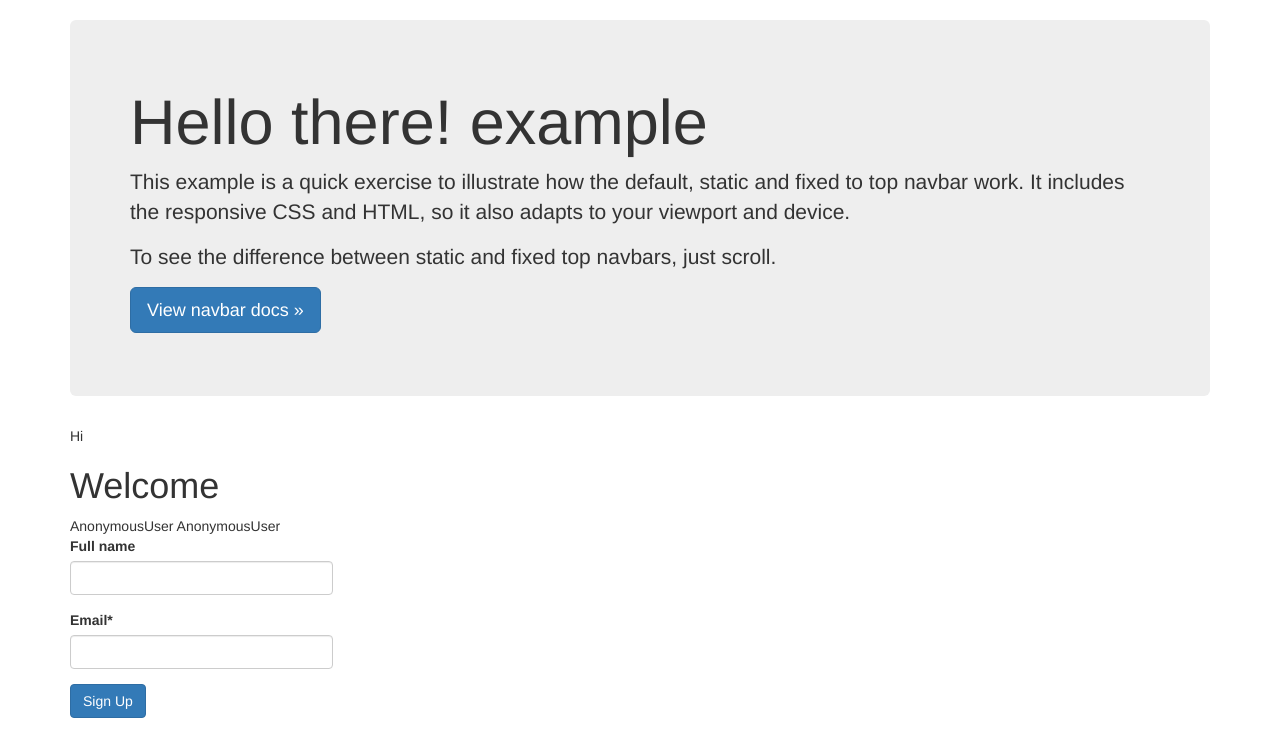
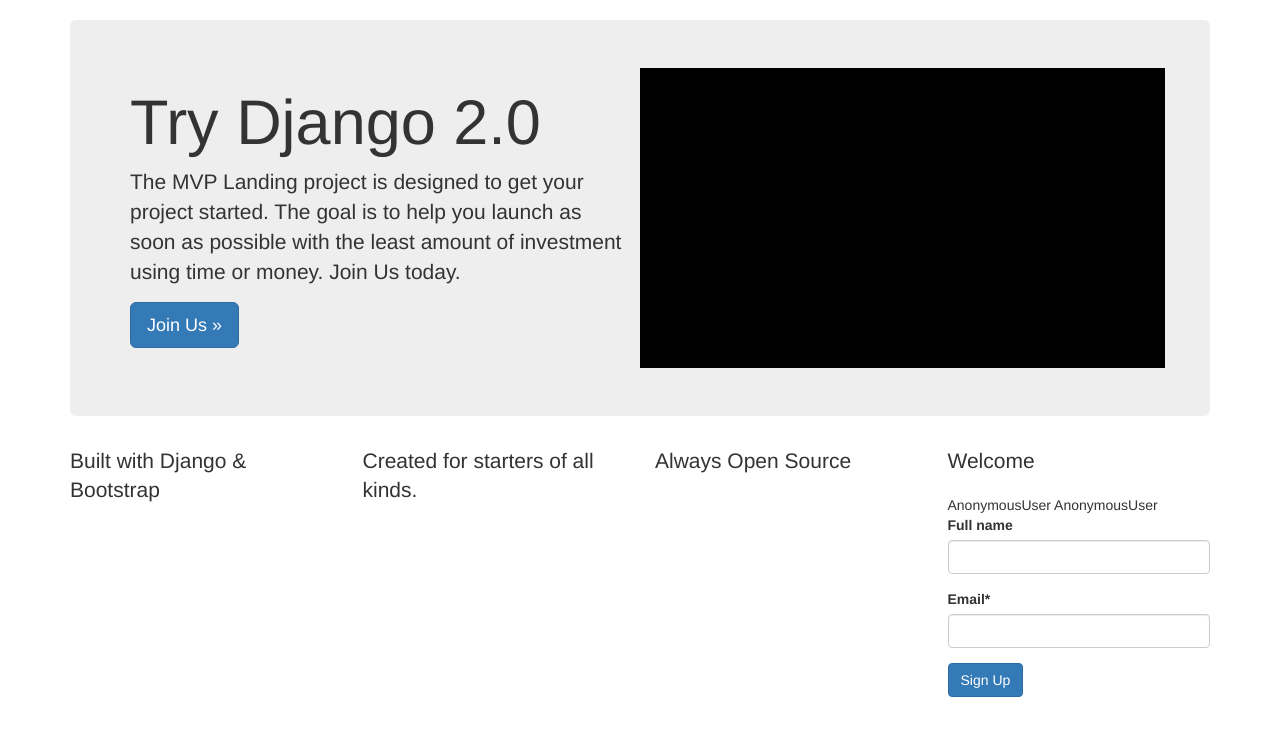
Before and after one commit to Broomspun/trydjango, a Django app: page / in a window 1280 px wide. Shown: the part 51-800 px from the top of the page. Run offline with Django 3.2, Linux system fonts and the light colour scheme; some libraries are stand-ins or nearby versions.

Commit message:
MVP Landing Page Part - 1

```diff
--- a/templates/home.html
+++ b/templates/home.html
@@ -4,23 +4,30 @@
 {% block head_title %} Welcome | {{ block.super }}{% endblock %}
 
 {% block jumbotron_content %}
-    <h1>Hello there! example</h1>
-    <p>This example is a quick exercise to illustrate how the default, static and fixed to top navbar work. It includes the responsive CSS and HTML, so it also adapts to your viewport and device.</p>
-    <p>To see the difference between static and fixed top navbars, just scroll.</p>
-    <p>
-        <a class="btn btn-lg btn-primary" href="../../components/#navbar" role="button">View navbar docs &raquo;</a>
-    </p>
+    <div class="row">
+        <div class="col-sm-6">
+            <h1>Try Django 2.0</h1>
+            <p>The MVP Landing project is designed to get your project started. The goal is to help you launch as soon as possible with the least amount of investment using time or money. Join Us today.
+            </p>
+            <p>
+                <a class="btn btn-lg btn-primary" href="" role="button">Join Us &raquo;</a>
+            </p>
+        </div>
+        <div class="col-sm-6" style="background: black; height: 300px">
+
+        </div>
+
+    </div>
 {% endblock %}
 
 {% block jumbotron %}
     {{ block.super }}
-    Hi
 {% endblock %}
 
 {% block content %}
     <div class="row">
-        <div class="col-sm-6 col-md-3">
-            <h1>{{ title }}</h1>
+        <div class="col-xs-3 pull-right">
+            <p class="lead">{{ title }}</p>
 
             {{ user }}
 
@@ -34,5 +41,14 @@
 
             </form>
         </div>
+        <div class="col-sm-3">
+            <p class="lead text-align-center"> Built with Django &amp; Bootstrap</p>
+        </div>
+        <div class="col-sm-3">
+            <p class="lead text-align-center"> Created for starters of all kinds.</p>
+        </div>
+        <div class="col-sm-3">
+            <p class="lead text-align-center"> Always Open Source</p>
+        </div>
     </div>
 {% endblock %}
```
